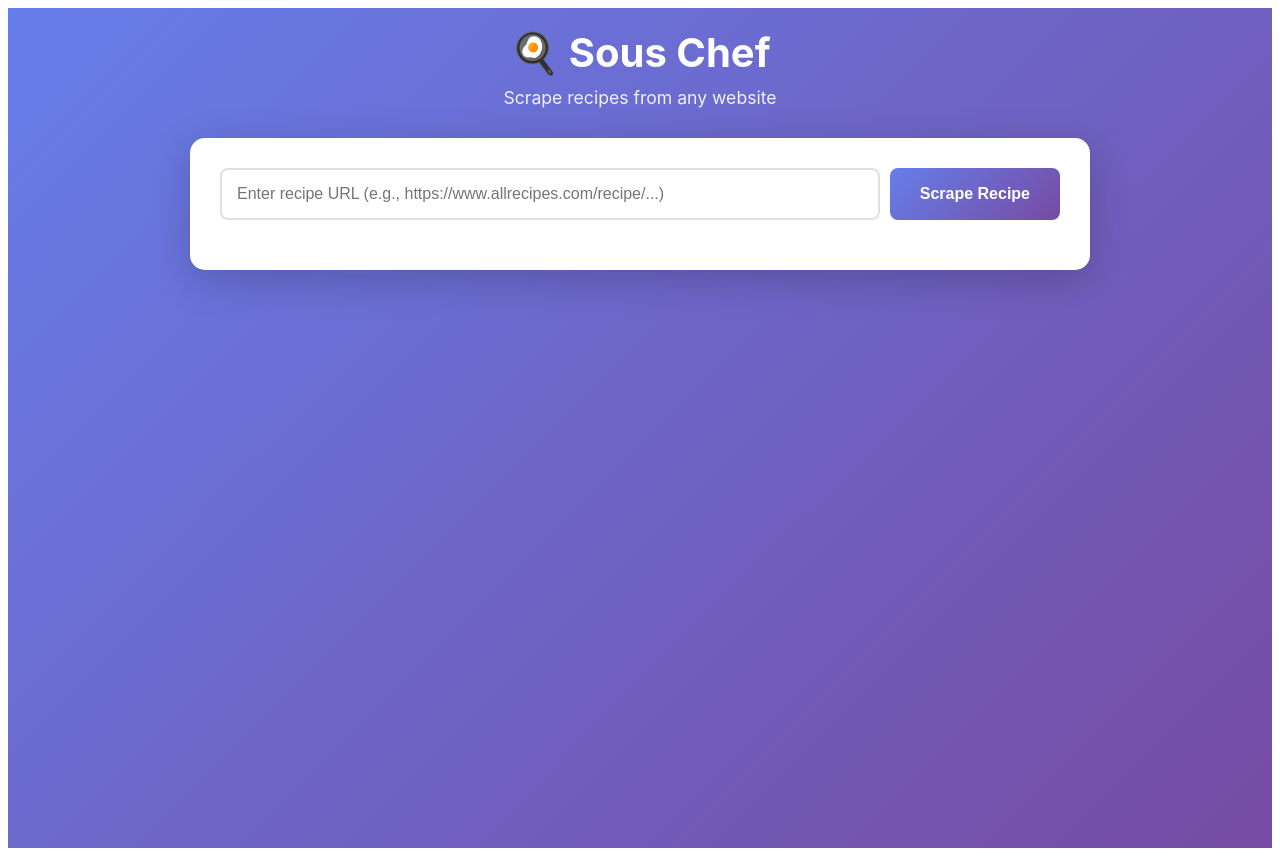
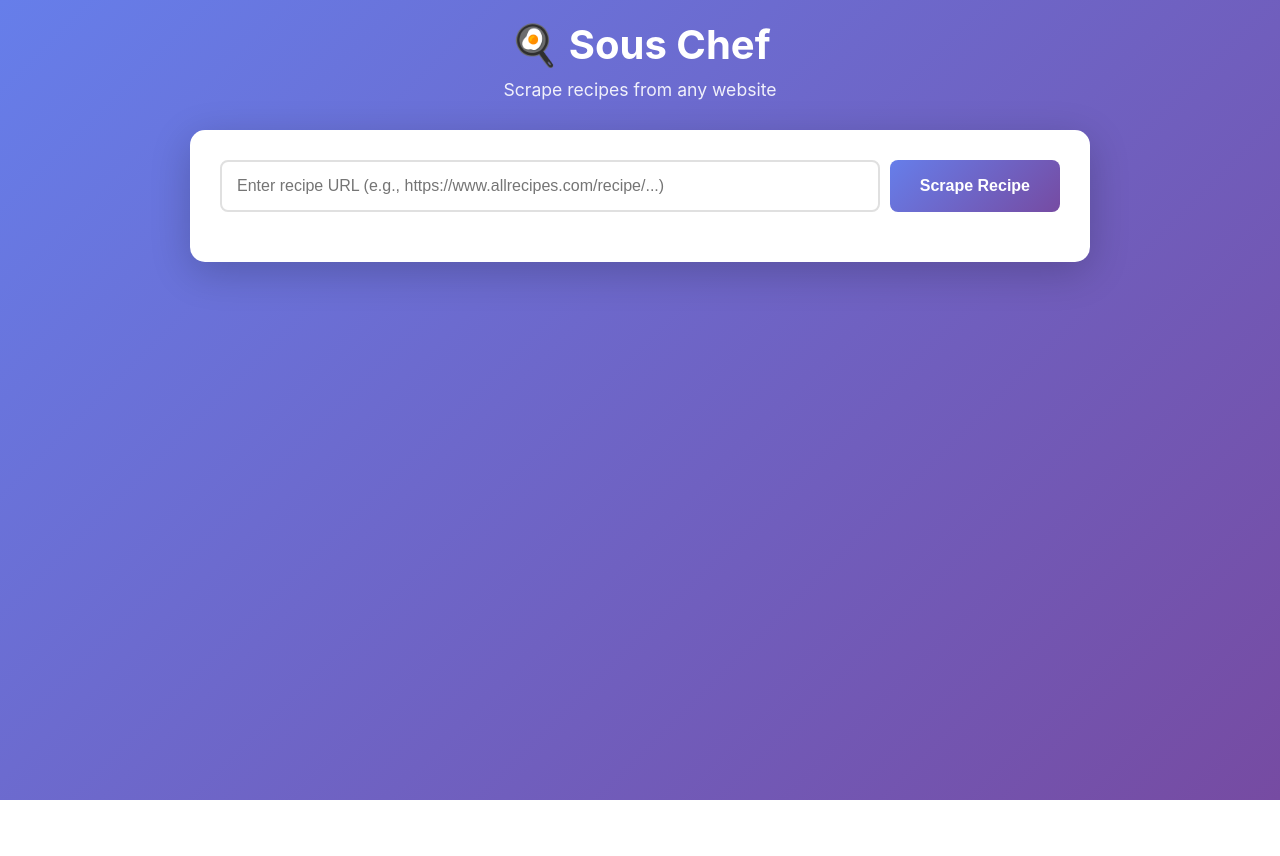
Before and after one commit to xinxyu/sous-chef, an Angular app in the folder sous-chef-ui/: page / in a window 1280 px wide. After the commit the page ends 800 px from the top, so only its background shows below. Built offline with nearby package versions, Linux system fonts and the light colour scheme.

Commit message:
fix border issue

```diff
--- a/sous-chef-ui/src/styles.scss
+++ b/sous-chef-ui/src/styles.scss
@@ -1 +1,12 @@
 /* You can add global styles to this file, and also import other style files */
+
+* {
+  margin: 0;
+  padding: 0;
+  box-sizing: border-box;
+}
+
+body {
+  margin: 0;
+  padding: 0;
+}
```
